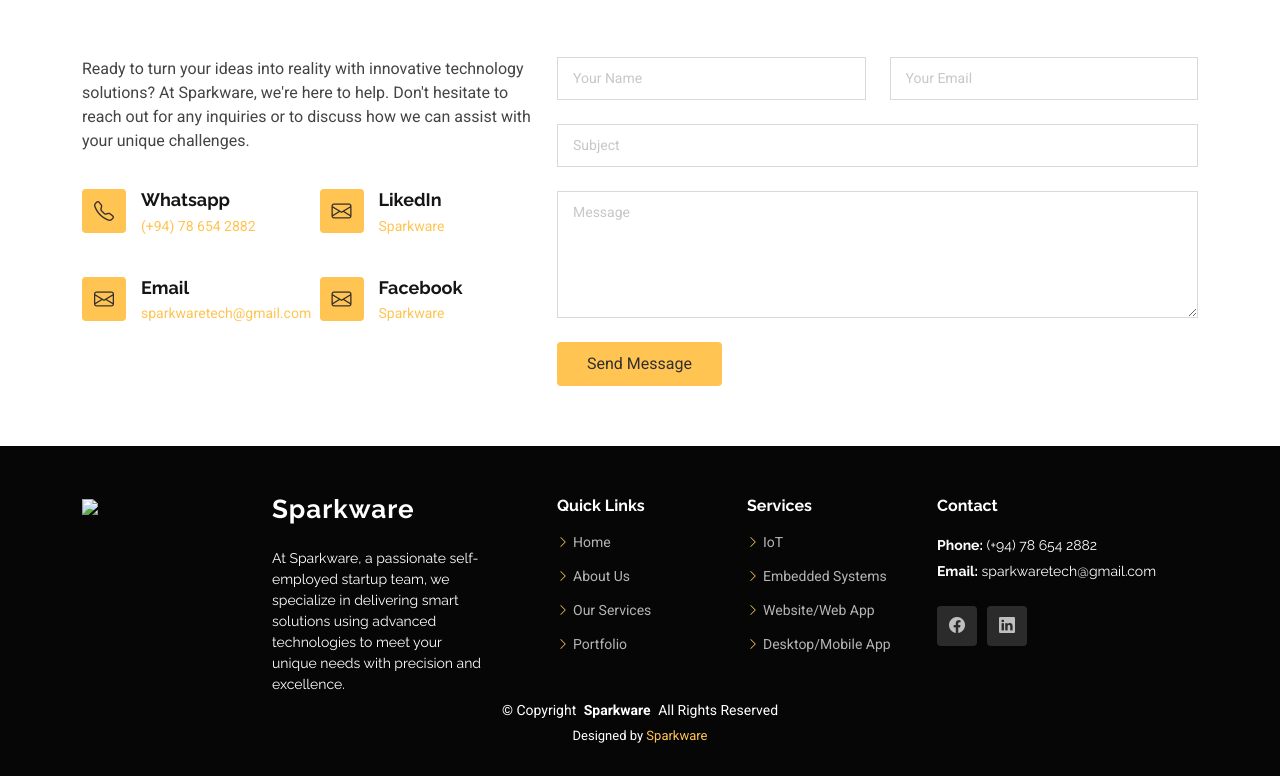
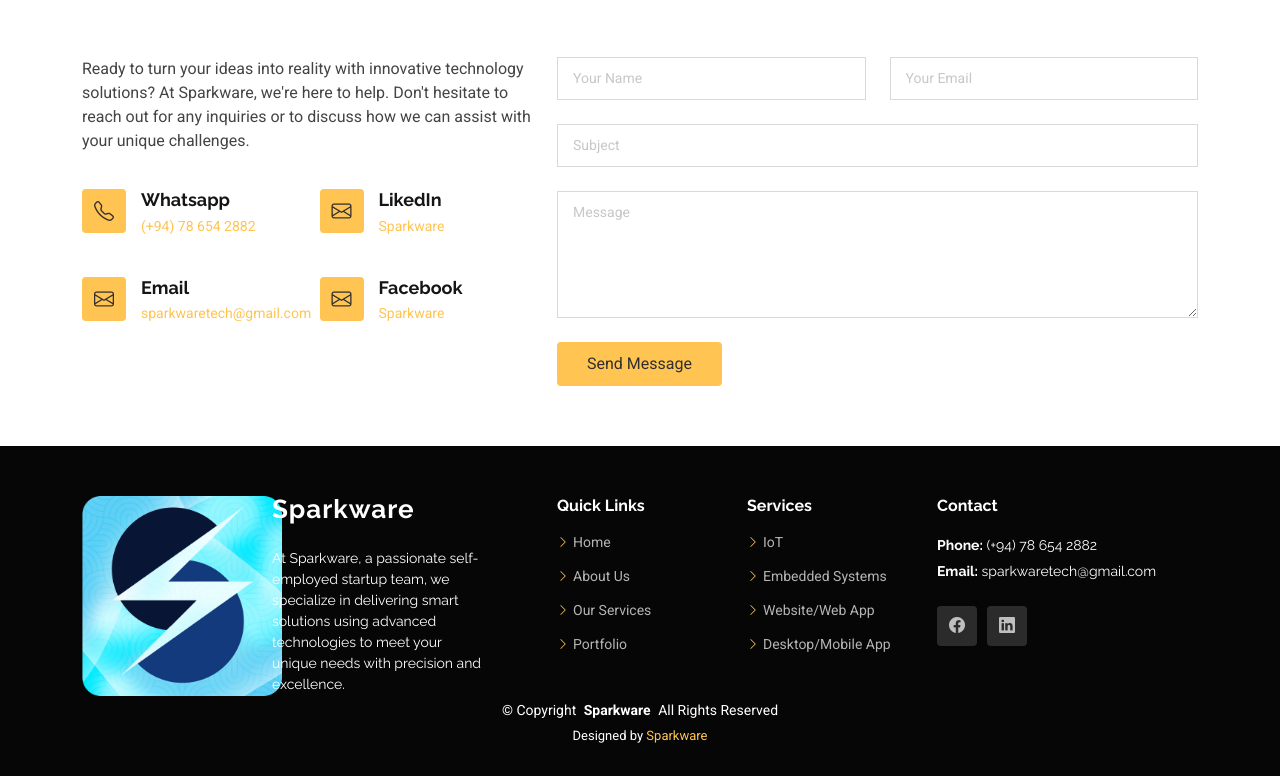
Before and after one commit to sparkware-tech/portfolio, a plain HTML site: page index.html in a window 1280 px wide. Shown: the part 4898-5674 px from the top of the page. Drawn offline with nearby package versions, Linux system fonts and the light colour scheme.

Commit message:
update logo and favision

```diff
--- a/index.html
+++ b/index.html
@@ -576,7 +576,7 @@
         <div class="container">
           <div class="row ">
             <div class="col-lg-2 col-md-6 footer-about">
-              <img style="width: 200px" src="assets/img//logo-with-color-bg.jpg" />
+              <img style="width: 200px" src="assets/img/Logo curve.png" alt="logo"/>
             </div>
             <div class="col-lg-3 col-md-6 footer-about">
               <a href="index.html" class="logo d-flex align-items-center">
```
Also changed, not shown: assets/img/Logo curve.png (added), assets/img/apple-touch-icon.png, assets/img/favicon.png, assets/img/logo.png (deleted).
